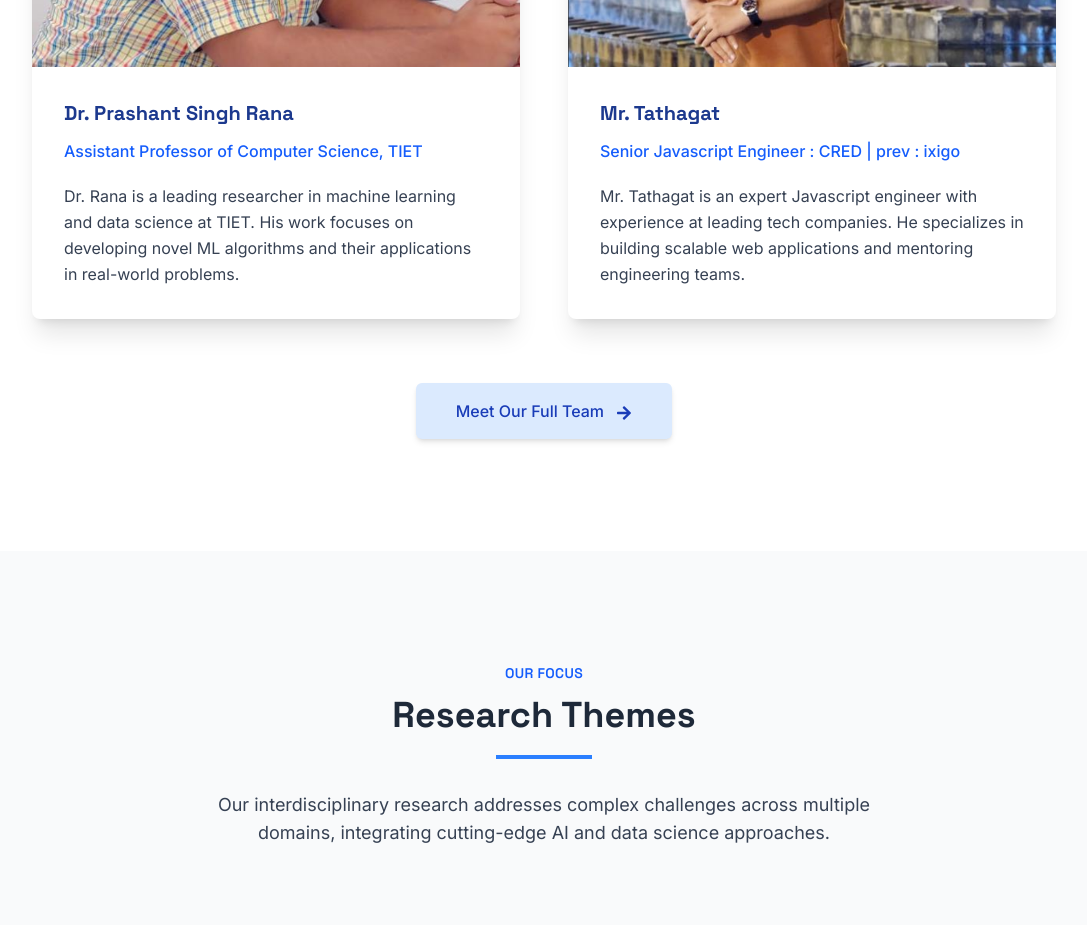
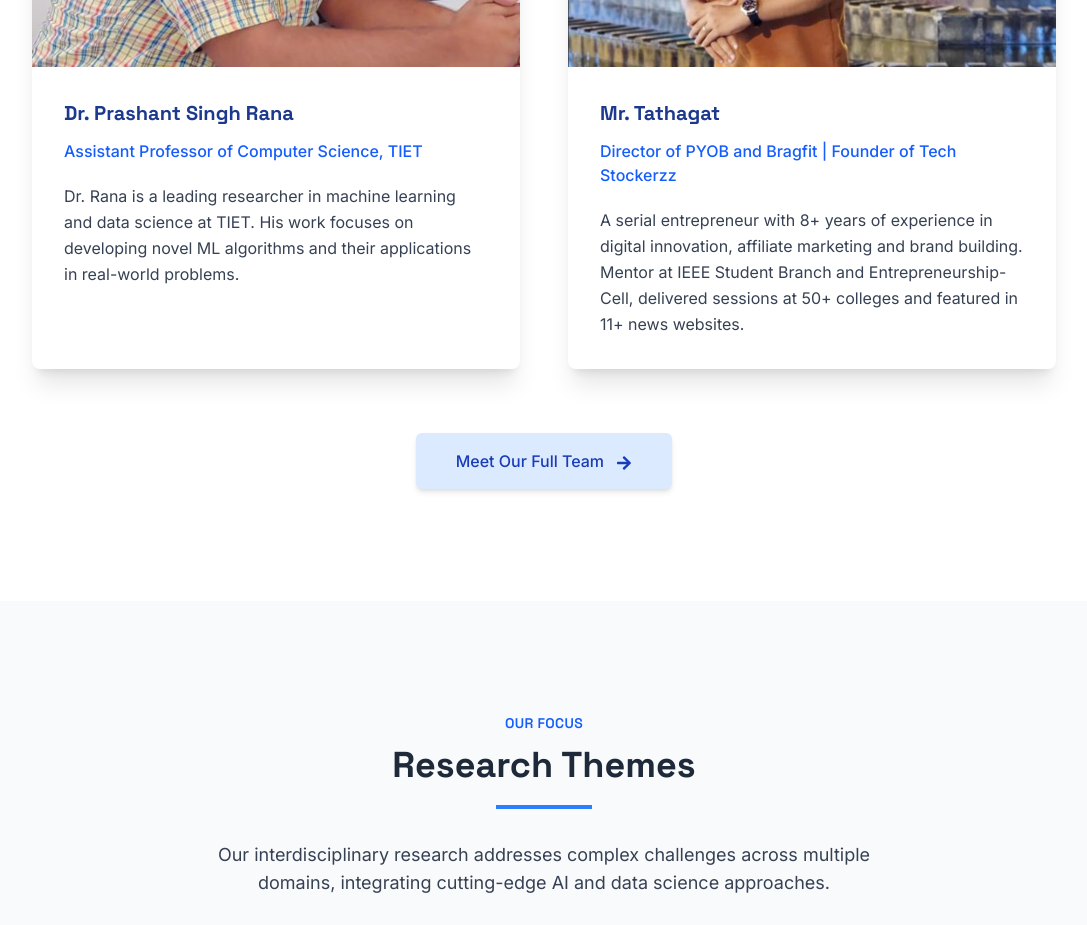
Before and after one commit to Ritik92/tiet_venturelab, a Next.js app: page / in a window 1280 px wide. Shown: the part 3620-4545 px from the top of the page, without its empty margins (96-1183 px from the left). Built offline with nearby package versions, Linux system fonts and the light colour scheme; grey boxes are pictures that could not be loaded.

Commit message:
landing page tathagat description changesd

```diff
--- a/components/LandingPage.tsx
+++ b/components/LandingPage.tsx
@@ -127,9 +127,9 @@ export default function LandingPage() {
     },
     {
       name: "Mr. Tathagat",
-      role: "Senior Javascript Engineer : CRED | prev : ixigo ",
+      role: "Director of PYOB and Bragfit | Founder of Tech Stockerzz",
       description:
-        "Mr. Tathagat is an expert Javascript engineer with experience at leading tech companies. He specializes in building scalable web applications and mentoring engineering teams.",
+        "A serial entrepreneur with 8+ years of experience in digital innovation, affiliate marketing and brand building. Mentor at IEEE Student Branch and Entrepreneurship-Cell, delivered sessions at 50+ colleges and featured in 11+ news websites.",
       image: "/tathagat.png",
     },
 
```
